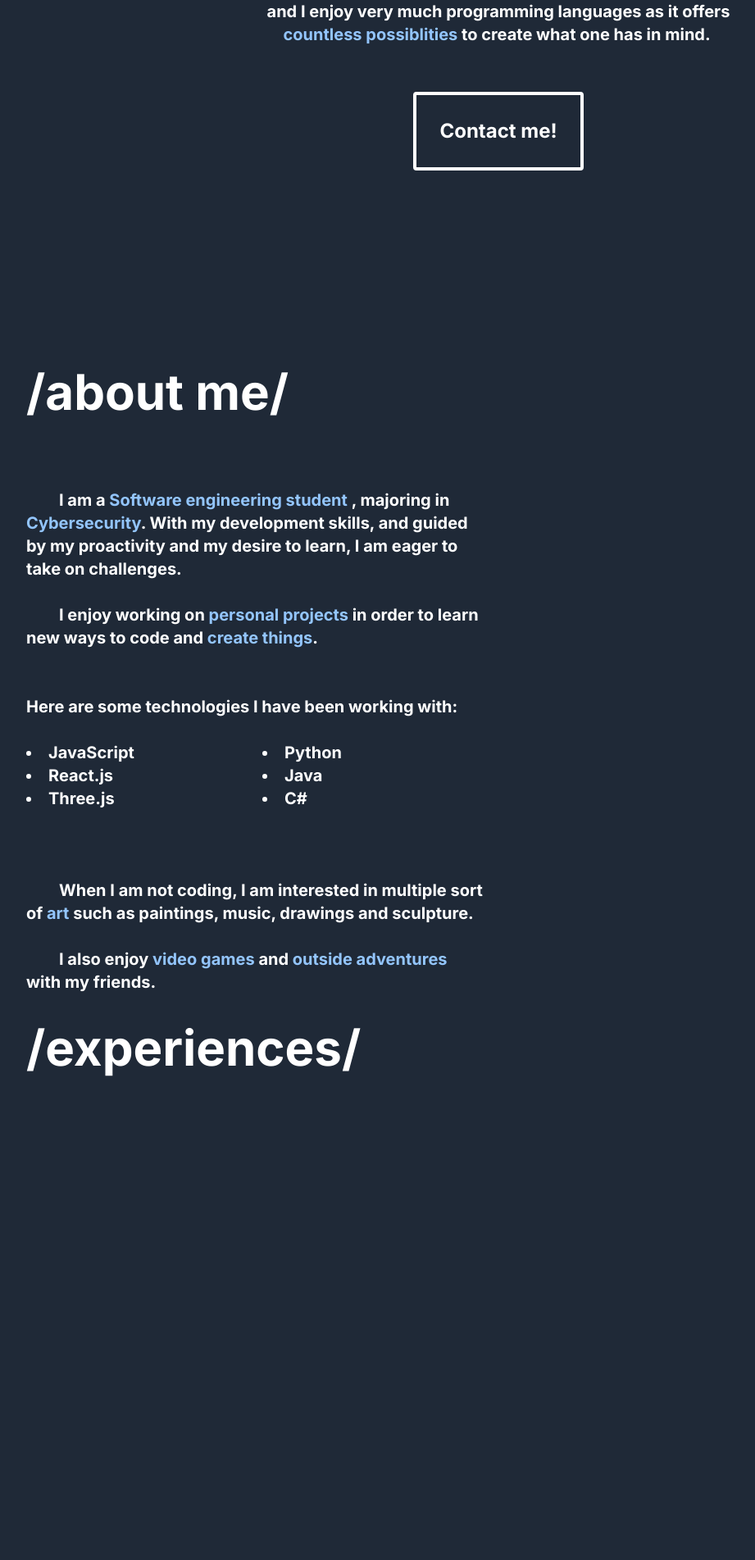
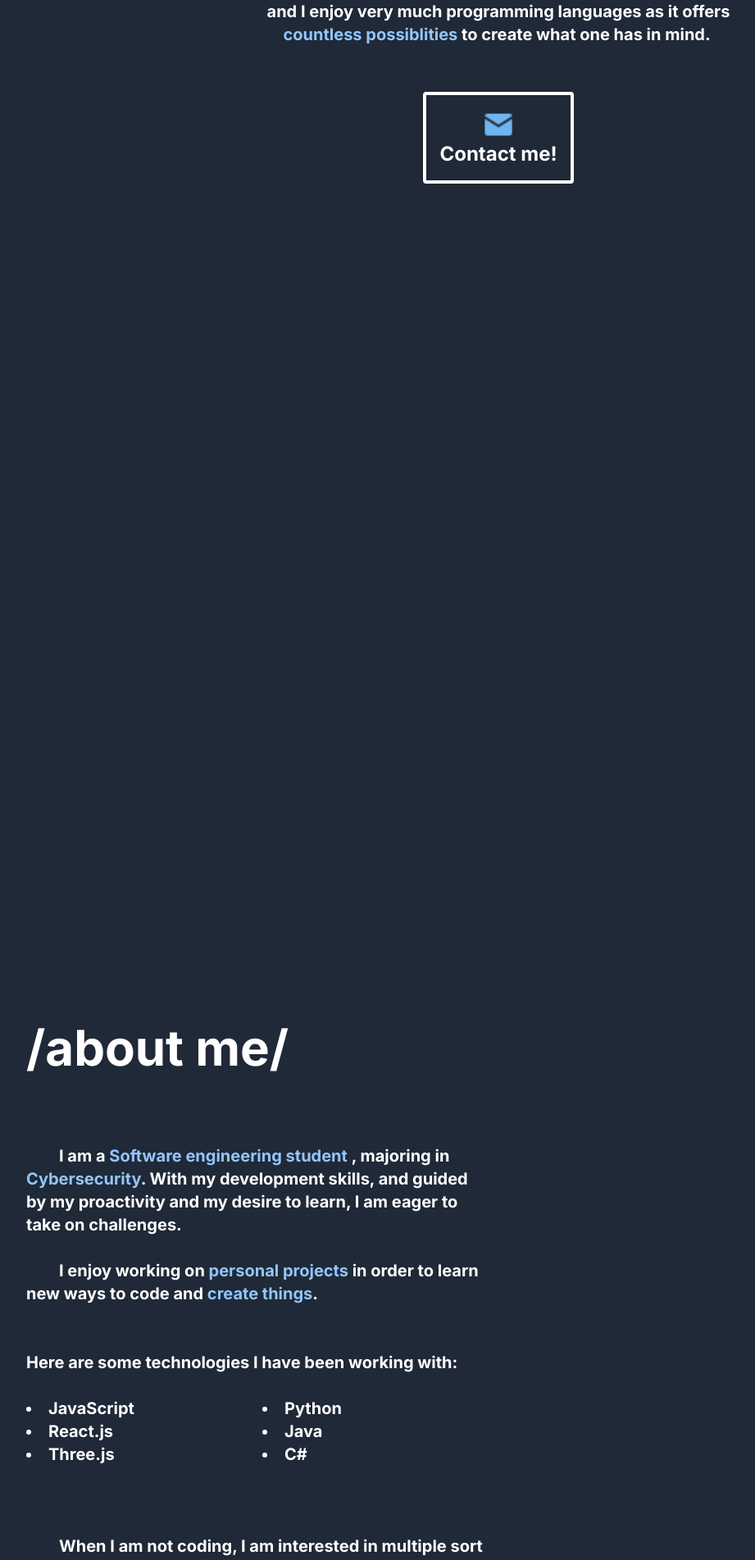
Before and after one commit to alassane8/alassanewade.com, a Next.js app in the folder portfolio/: page / in a window 1280 px wide. Shown: the part 412-2315 px from the top of the page at 82% size, without its empty margins (32-953 px from the left). Built offline with nearby package versions, Linux system fonts and the light colour scheme.

Commit message:
fix: style presentation

```diff
--- a/portfolio/app/components/about.js
+++ b/portfolio/app/components/about.js
@@ -2,7 +2,7 @@ import React from 'react';
 
 const About = () => {
   return (
-    <div id="about" className = "h-screen mx-auto bg-gray-800 max-w-6xl">
+    <div id="about" className = "mx-auto bg-gray-800 max-w-6xl">
       <h1 className = "text-6xl font-bold text-white">
       <br />/about me/<br /><br />
       </h1>
@@ -54,7 +54,13 @@ const About = () => {
           </span><br />
         with my friends.
       </p>
+    <div className = "h-screen mx-auto bg-gray-800 max-w-6xl">
+
+    </div>
     </div>
   );
 };
 export default About;
+      /*<div className = "float-right">
+          <img src="images/my_photo.png" alt="my_photo" class="h-10 w-10"></img>
+      </div>*/
--- a/portfolio/app/components/experiences.js
+++ b/portfolio/app/components/experiences.js
@@ -3,14 +3,15 @@ import React from 'react';
 const Experiences = () => {
 
   return (
-    <div id="experiences" className = "h-screen mx-auto bg-gray-800 max-w-6xl">
+    <div id="experiences" className = "mx-auto bg-gray-800 max-w-6xl">
       <h1 className = "text-6xl font-bold text-white">
       <br />/experiences/<br /><br />
       </h1>
+    <div className = "h-screen mx-auto bg-gray-800 max-w-6xl">
+
+    </div>
     </div>
   );
 };
 export default Experiences;
-
-
-      /*Omnes education london school, Ece Paris, Ariane Group*/
+/*Omnes education london school, Ece Paris, Ariane Group*/
--- a/portfolio/app/components/header.js
+++ b/portfolio/app/components/header.js
@@ -5,12 +5,11 @@ const Header = () => {
     <header>
       <div id="home" className = "mx-auto bg-gray-800 h-screen max-w-6xl">
         <div className="grid place-items-center">
-
             <h1 className="text-8xl font-bold text-white">
               <br />hi, it's{' '}
-            <span className="text-blue-300 animate-fade-in">
+              <button className="text-blue-300 animate-fade-in hover:scale-105">
                 Alassane
-            </span>{' '}
+              </button>{' '}
               !<br /><br />
             </h1>
             <div className="grid place-items-center">
@@ -34,10 +33,17 @@ const Header = () => {
                     to create what one has in mind.<br /><br /><br />
               </p>
             </div>
-          <button class="border-white border-t-4 border-l-4 border-r-4 border-b-4 bg-gray-800 text-2xl text-white font-bold px-7 py-7 rounded hover:scale-110 hover:text-blue-300 hover:border-blue-300">
-          <a href="https://mail.google.com/mail/u/0/#inbox?compose=DmwnWrRpccgnBHnpWBsdDfwHSHRzHXmJPKrJTFcDgdpKTLwMKLzBfGDJrtXszGHmhcktHdsbSwNV">Contact me!</a>
+            <button class="border-white border-t-4 border-l-4 border-r-4 border-b-4 bg-gray-800 text-2xl text-white font-bold px-4 py-4 rounded hover:scale-110 hover:text-blue-300 hover:border-blue-300">
+              <a href="https://mail.google.com/mail/u/0/#inbox?compose=DmwnWrRpccgnBHnpWBsdDfwHSHRzHXmJPKrJTFcDgdpKTLwMKLzBfGDJrtXszGHmhcktHdsbSwNV">
+                <div align="center">
+                  <img src="images/email.png" alt="Email" class="h-10 w-10"></img>
+                  Contact me!
+                </div>
+              </a>
             </button>
           </div>
+          </div>
+        <div className = "h-screen mx-auto bg-gray-800 max-w-6xl">
       </div>
     </header>
   );
--- a/portfolio/app/components/projects.js
+++ b/portfolio/app/components/projects.js
@@ -2,10 +2,13 @@ import React from 'react';
 
 const Projects = () => {
   return (
-    <div id="projects" className = "h-screen mx-auto bg-gray-800 max-w-6xl">
+    <div id="projects" className = "mx-auto bg-gray-800 max-w-6xl">
     <h1 className = "text-6xl font-bold text-white">
     <br />/projects/<br /><br />
     </h1>
+    <div className = "h-screen mx-auto bg-gray-800 max-w-6xl">
+
+    </div>
     </div>
   );
 };
```
Lines whose indentation alone changed are shown as unchanged.
